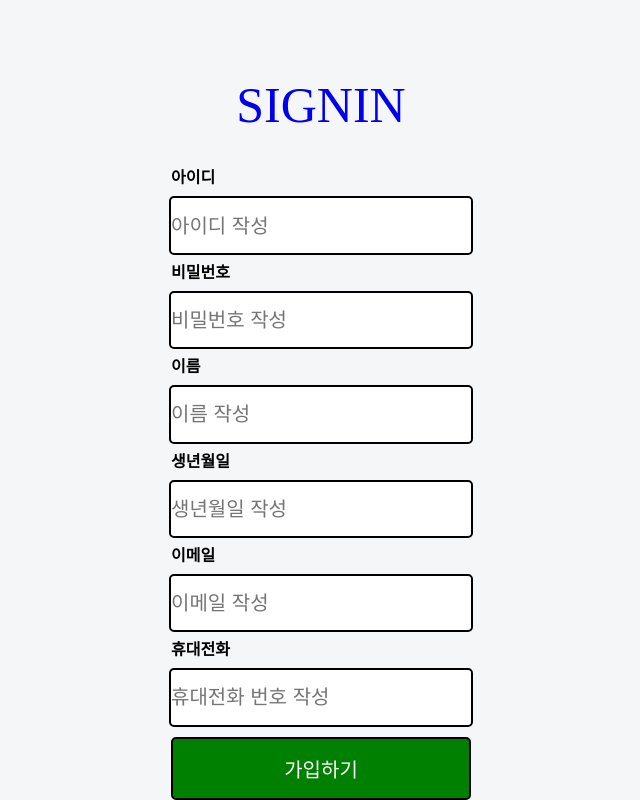
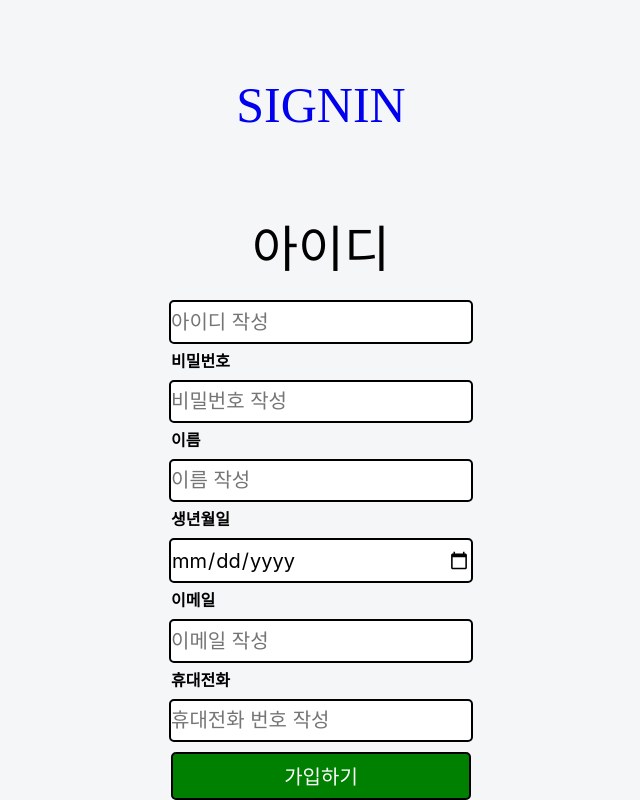
Before and after one commit to CLOUDoort/create-next, a Next.js app: page /signup in a window 1280 px wide. Shown: the whole page, without its empty margins (334-974 px from the left). Built offline with nearby package versions, Linux system fonts and the light colour scheme.

Commit message:
0710_commit

```diff
--- a/src/pages/test.tsx
+++ b/reference/test.tsx
@@ -1,6 +1,5 @@
 import { useEffect, useState } from 'react'
-import axios from 'axios'
-import { apiInstance } from '../apis/setting'
+import { apiInstance } from '../src/apis/setting'
 
 const Test = () => {
     const [message, setMessage] = useState('')
--- a/src/components/Signup.tsx
+++ b/src/components/Signup.tsx
@@ -2,6 +2,8 @@ import { toast } from 'react-toastify'
 import { FormContainer, SignBtn } from './Signup.style'
 import { apiInstance } from '../apis/setting'
 import { useState } from 'react'
+import Link from 'next/link'
+import IdInput from './signup/IdInput'
 
 const Signup = (props) => {
     const [values, setValues] = useState({
@@ -33,14 +35,12 @@ const Signup = (props) => {
     }
 
     return (
+        <>
             <FormContainer onSubmit={login}>
                 <p>
-                <a href='./'>SIGNIN</a>
+                    <Link href='/'>SIGNIN</Link>
                 </p>
-            <label>
-                <p>아이디</p>
-                <input name='id' type='text' onChange={handleChange} required maxLength={15} placeholder='아이디 작성' />
-            </label>
+                <IdInput onChange={handleChange} />
                 <label>
                     <p>비밀번호</p>
                     <input name='pw' type='password' onChange={handleChange} required maxLength={15} placeholder='비밀번호 작성' />
@@ -51,7 +51,7 @@ const Signup = (props) => {
                 </label>
                 <label>
                     <p>생년월일</p>
-                <input name='birth' type='number' onChange={handleChange} required maxLength={15} placeholder='생년월일 작성' />
+                    <input name='birth' type='date' onChange={handleChange} required maxLength={15} placeholder='생년월일 작성' />
                 </label>
                 <label>
                     <p>이메일</p>
@@ -65,6 +65,7 @@ const Signup = (props) => {
                     <SignBtn type='submit' value='가입하기' />
                 </label>
             </FormContainer>
+        </>
     )
 }
 
--- a/src/components/Userlist.tsx
+++ b/src/components/Userlist.tsx
@@ -15,6 +15,7 @@ const Userlist = () => {
         <>
             {user.map((item) => (
                 <div key={item.id}>
+                    <p>id: {item.id}</p>
                     <p>name: {item.name}</p>
                     <p>email: {item.email}</p>
                 </div>
--- /dev/null
+++ b/src/components/signup/IdInput.tsx
@@ -0,0 +1,19 @@
+const IdInput = (props) => {
+    const { handleChange } = props
+
+    return (
+        <>
+            <p>아이디</p>
+            <label>
+                <input name='id' type='text' onChange={handleChange} required maxLength={15} placeholder='아이디 작성' />
+            </label>
+        </>
+    )
+}
+
+export default IdInput
+
+// <label>
+// <p>아이디</p>
+// <input name='id' type='text' onChange={handleChange} required maxLength={15} placeholder='아이디 작성' />
+// </label>
--- a/src/pages/index.tsx
+++ b/src/pages/index.tsx
@@ -10,7 +10,7 @@ const index = () => {
             </Head>
             <DivContainer>
                 <h1>
-                    <Link href='./'>OORT</Link>
+                    <Link href='/'>OORT</Link>
                 </h1>
                 <div>
                     <Link href='signup'>회원가입</Link>
--- a/src/pages/userInfo.tsx
+++ b/src/pages/userInfo.tsx
@@ -8,7 +8,6 @@ const userInfo = () => {
         <>
             <Reset />
             <Head>
-                <meta charSet='utf-8' />
                 <title>OORT 유저 DB</title>
             </Head>
             <Userlist />
```
Lines whose indentation alone changed are shown as unchanged.
